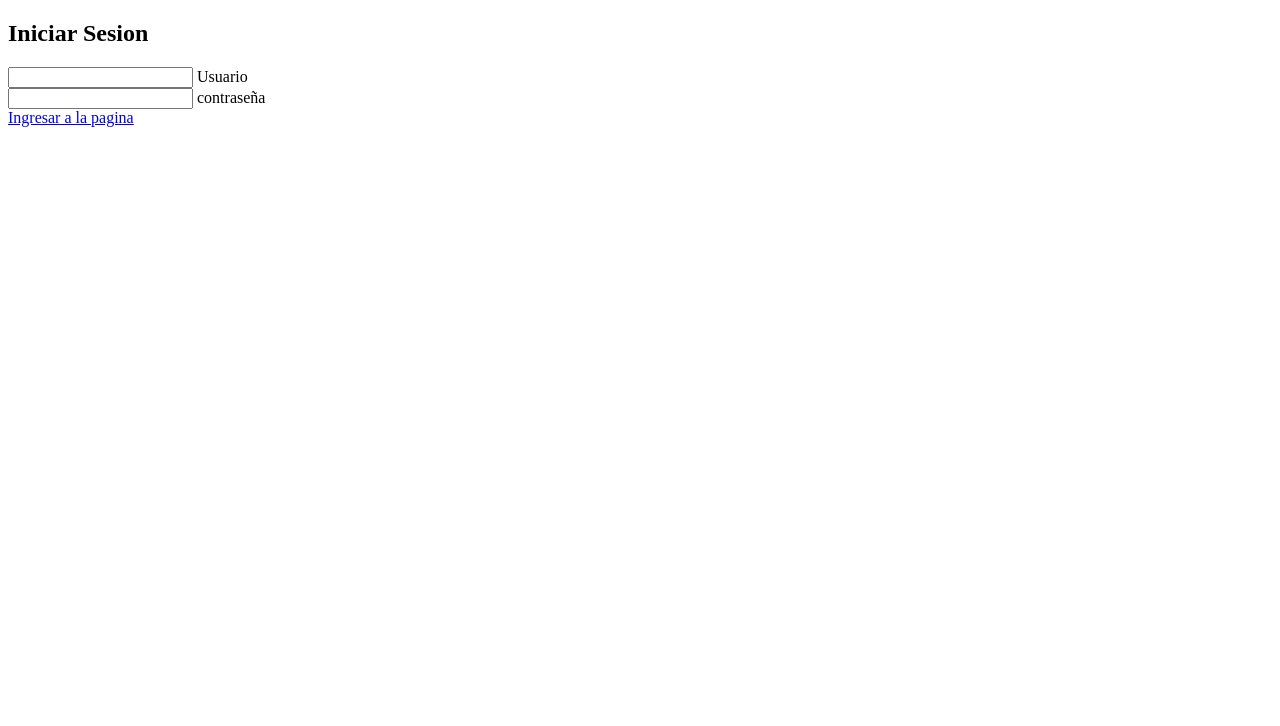
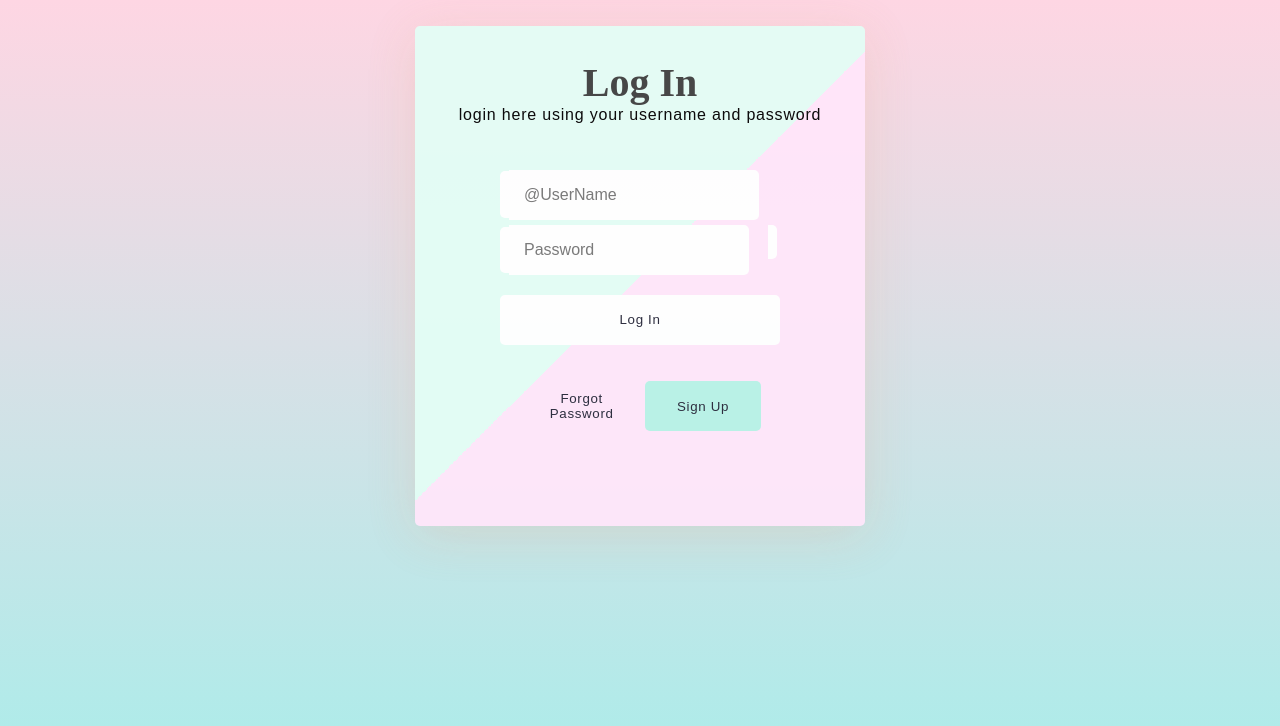
Before and after one commit to felipeiqg07/Taller-Makween, a plain HTML site: page login.html in a window 1280 px wide. Drawn offline with Linux system fonts and the light colour scheme.

Commit message:
Cambio login

```diff
--- a/assets/css/login.css
+++ b/assets/css/login.css
@@ -0,0 +1,158 @@
+
+* {
+    padding: 0;
+    margin: 0;
+    box-sizing: border-box;
+}
+
+body {
+    background-image: linear-gradient(-225deg, #E3FDF5 0%, #FFE6FA 100%);
+background-image: linear-gradient(to top, #a8edea 0%, #fed6e3 100%);
+background-attachment: fixed;
+  background-repeat: no-repeat;
+
+    font-family: 'Vibur', cursive;
+
+    font-family: 'Abel', sans-serif;
+opacity: .95;
+
+}
+
+form {
+    width: 450px;
+    min-height: 500px;
+    height: auto;
+    border-radius: 5px;
+    margin: 2% auto;
+    box-shadow: 0 9px 50px hsla(20, 67%, 75%, 0.31);
+    padding: 2%;
+    background-image: linear-gradient(-225deg, #E3FDF5 50%, #FFE6FA 50%);
+}
+
+form .con {
+    display: -webkit-flex;
+    display: flex;
+
+    -webkit-justify-content: space-around;
+    justify-content: space-around;
+
+    -webkit-flex-wrap: wrap;
+    flex-wrap: wrap;
+
+      margin: 0 auto;
+}
+
+header {
+    margin: 2% auto 10% auto;
+    text-align: center;
+}
+
+header h2 {
+    font-size: 250%;
+    font-family: 'Playfair Display', serif;
+    color: #3e403f;
+}
+/*  A welcome message or an explanation of the login form */
+header p {letter-spacing: 0.05em;}
+
+.input-item {
+    background: #fff;
+    color: #333;
+    padding: 14.5px 0px 15px 9px;
+    border-radius: 5px 0px 0px 5px;
+}
+
+#eye {
+    background: #fff;
+    color: #333;
+
+    margin: 5.9px 0 0 0;
+    margin-left: -20px;
+    padding: 15px 9px 19px 0px;
+    border-radius: 0px 5px 5px 0px;
+
+    float: right;
+    position: relative;
+    right: 1%;
+    top: -.2%;
+    z-index: 5;
+
+    cursor: pointer;
+}
+
+input[class="form-input"]{
+    width: 240px;
+    height: 50px;
+
+    margin-top: 2%;
+    padding: 15px;
+
+    font-size: 16px;
+    font-family: 'Abel', sans-serif;
+    color: #5E6472;
+
+    outline: none;
+    border: none;
+
+    border-radius: 0px 5px 5px 0px;
+    transition: 0.2s linear;
+
+}
+input[id="txt-input"] {width: 250px;}
+/* focus  */
+input:focus {
+    transform: translateX(-2px);
+    border-radius: 5px;
+}
+
+button {
+    display: inline-block;
+    color: #252537;
+
+    width: 280px;
+    height: 50px;
+
+    padding: 0 20px;
+    background: #fff;
+    border-radius: 5px;
+
+    outline: none;
+    border: none;
+
+    cursor: pointer;
+    text-align: center;
+    transition: all 0.2s linear;
+
+    margin: 7% auto;
+    letter-spacing: 0.05em;
+}
+
+.submits {
+    width: 48%;
+    display: inline-block;
+    float: left;
+    margin-left: 2%;
+}
+
+
+.frgt-pass {background: transparent;}
+
+
+.sign-up {background: #B8F2E6;}
+
+button:hover {
+    transform: translatey(3px);
+    box-shadow: none;
+}
+
+button:hover {
+    animation: ani9 0.4s ease-in-out infinite alternate;
+}
+@keyframes ani9 {
+    0% {
+        transform: translateY(3px);
+    }
+    100% {
+        transform: translateY(5px);
+    }
+}
--- a/login.html
+++ b/login.html
@@ -1,40 +1,73 @@
 <!DOCTYPE html>
-<html lang ="es">
+<html lang="es">
 <head>
-        <meta charset="utf-8">
-        <meta name="viewport" content="width=device-width">
+    <meta charset="UTF-8">
+    <meta http-equiv="X-UA-Compatible" content="IE=edge">
+    <meta name="viewport" content="width=device-width, initial-scale=1.0">
     <title>Login</title>
-        <link rel="stylesheet" href="./assets/css/login.css">
+    <link rel="stylesheet" href="/assets/css/login.css">
 </head>
 <body>
-        <div class="login-box">
-            <h2>Iniciar Sesion</h2>
+    <div class="overlay">
+        <!-- LOGN IN FORM by Omar Dsoky -->
         <form>
-                <div class="user-box">
-                <input type="text"
-                 name=""required="">
-                 <label>Usuario</label>
+           <!--   con = Container  for items in the form-->
+           <div class="con">
+           <!--     Start  header Content  -->
+           <header class="head-form">
+              <h2>Log In</h2>
+              <!--     A welcome message or an explanation of the login form -->
+              <p>login here using your username and password</p>
+           </header>
+           <!--     End  header Content  -->
+           <br>
+           <div class="field-set">
+
+              <!--   user name -->
+                 <span class="input-item">
+                   <i class="fa fa-user-circle"></i>
+                 </span>
+                <!--   user name Input-->
+                 <input class="form-input" id="txt-input" type="text" placeholder="@UserName" required>
+
+              <br>
+
+                   <!--   Password -->
+
+              <span class="input-item">
+                <i class="fa fa-key"></i>
+               </span>
+              <!--   Password Input-->
+              <input class="form-input" type="password" placeholder="Password" id="pwd"  name="password" required>
+
+        <!--      Show/hide password  -->
+             <span>
+                <i class="fa fa-eye" aria-hidden="true"  type="button" id="eye"></i>
+             </span>
+
+
+              <br>
+        <!--        buttons -->
+        <!--      button LogIn -->
+              <button class="log-in"> Log In </button>
            </div>
-            <div class="user-box">
-            <input type="password"
-            name=""required="">
-            <label>contraseña</label>
+
+        <!--   other buttons -->
+           <div class="other">
+        <!--      Forgot Password button-->
+              <button class="btn submits frgt-pass">Forgot Password</button>
+        <!--     Sign Up button -->
+              <button class="btn submits sign-up">Sign Up
+        <!--         Sign Up font icon -->
+              <i class="fa fa-user-plus" aria-hidden="true"></i>
+              </button>
+        <!--      End Other the Division -->
            </div>
-            <a href="/pagina/html and ccs/index/index.html">
-                <span></span>
-                <span></span>
-                <span></span>
-                <span></span>
-                Ingresar
-                a
-                la
-                pagina
-                <span></span>
-                <span></span>
-                <span></span>
-                <span></span>
 
-            </a>
+        <!--   End Conrainer  -->
+          </div>
+
+          <!-- End Form -->
         </form>
         </div>
 </body>
```
Lines whose indentation alone changed are shown as unchanged.
